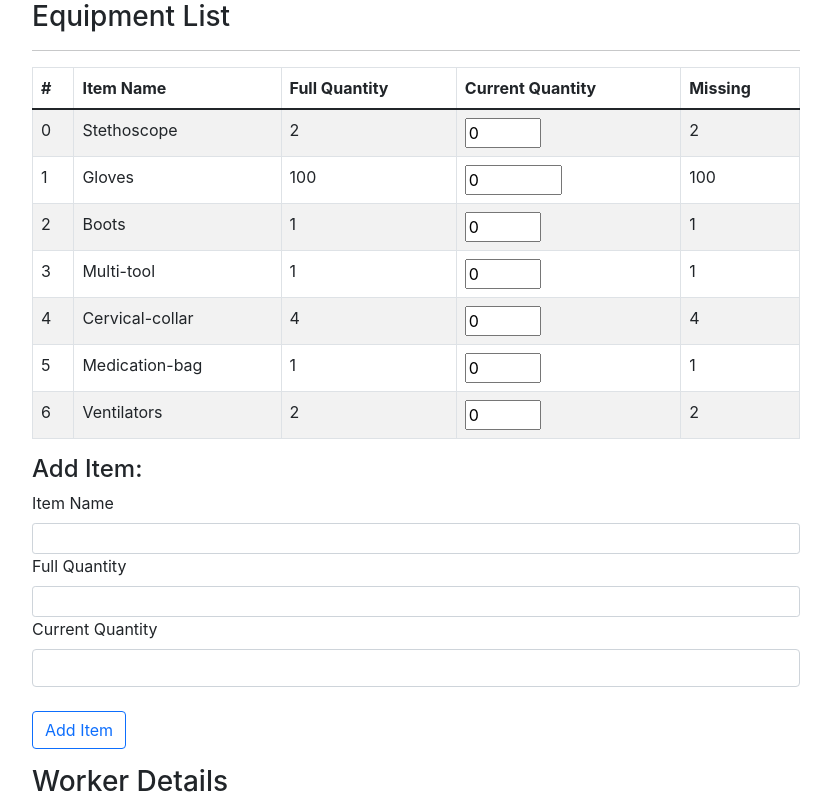
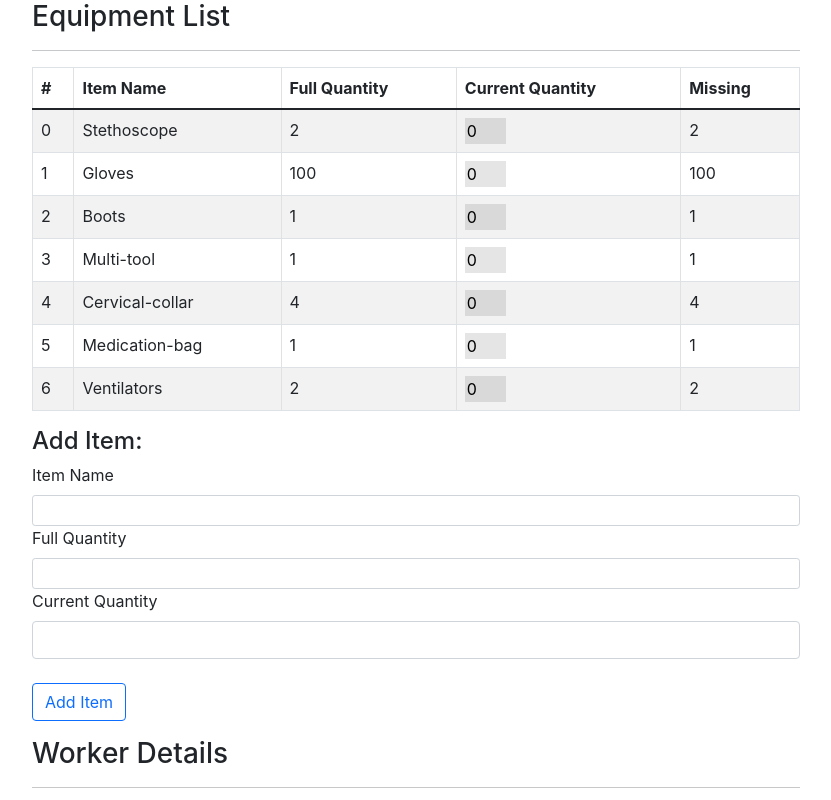
Before and after one commit to michael-lugashi/inventory-form, a React (Create React App) app: page / in a window 1280 px wide. Shown: the top 800 px of the page, without its empty margins (224-1055 px from the left). Built offline with nearby package versions, Linux system fonts and the light colour scheme.

Commit message:
gh pages

```diff
--- a/src/core/equipment-items.js
+++ b/src/core/equipment-items.js
@@ -1,9 +1,8 @@
 import React, { useRef } from 'react';
-import { useDispatch, useSelector,} from 'react-redux';
+import { useDispatch, useSelector } from 'react-redux';
 import { changeQuantity } from '../app/actions';
 
 function EquipmentItems() {
-
  const inputQuantity = useRef(null);
  const equipmentList = useSelector((state) => state.equipmentList);
  const dispatch = useDispatch();
@@ -18,14 +17,15 @@ function EquipmentItems() {
       <td>{fullQuantity}</td>
       <td>
        <input
+        className="current-quantity-input"
         ref={inputQuantity}
         type="number"
         min={0}
         max={fullQuantity}
         value={currentQuantity}
         onInput={(e) => {
-         let value = Number(e.target.value)
-         e.target.value = value// to get rid of prefixing zero
+         let value = Number(e.target.value);
+         e.target.value = value; // to get rid of prefixing zero
          if (value < 0) {
           value = 0;
          }
--- a/src/core/worker-info.js
+++ b/src/core/worker-info.js
@@ -85,6 +85,6 @@ function initialDate() {
   date.getDate(),
   date.getFullYear(),
  ];
- console.log(`${month}-${day}-${year}`);
+
  return `${year}-${month}-${day}`;
 }
--- a/src/styles/App.css
+++ b/src/styles/App.css
@@ -2,3 +2,11 @@
  width: 60vw;
  margin: auto;
 }
+.current-quantity-input{
+  width: 3.25vw;
+  background-color: rgba(0, 0, 0, 0.1);
+  border: none;
+}
+.current-quantity-input:hover{
+  background-color: rgba(255, 255, 255, .85);;
+}
```
Also changed, not shown: package.json (+6 -1 lines), 1 other file (tests, documents, lock files or other folders).
